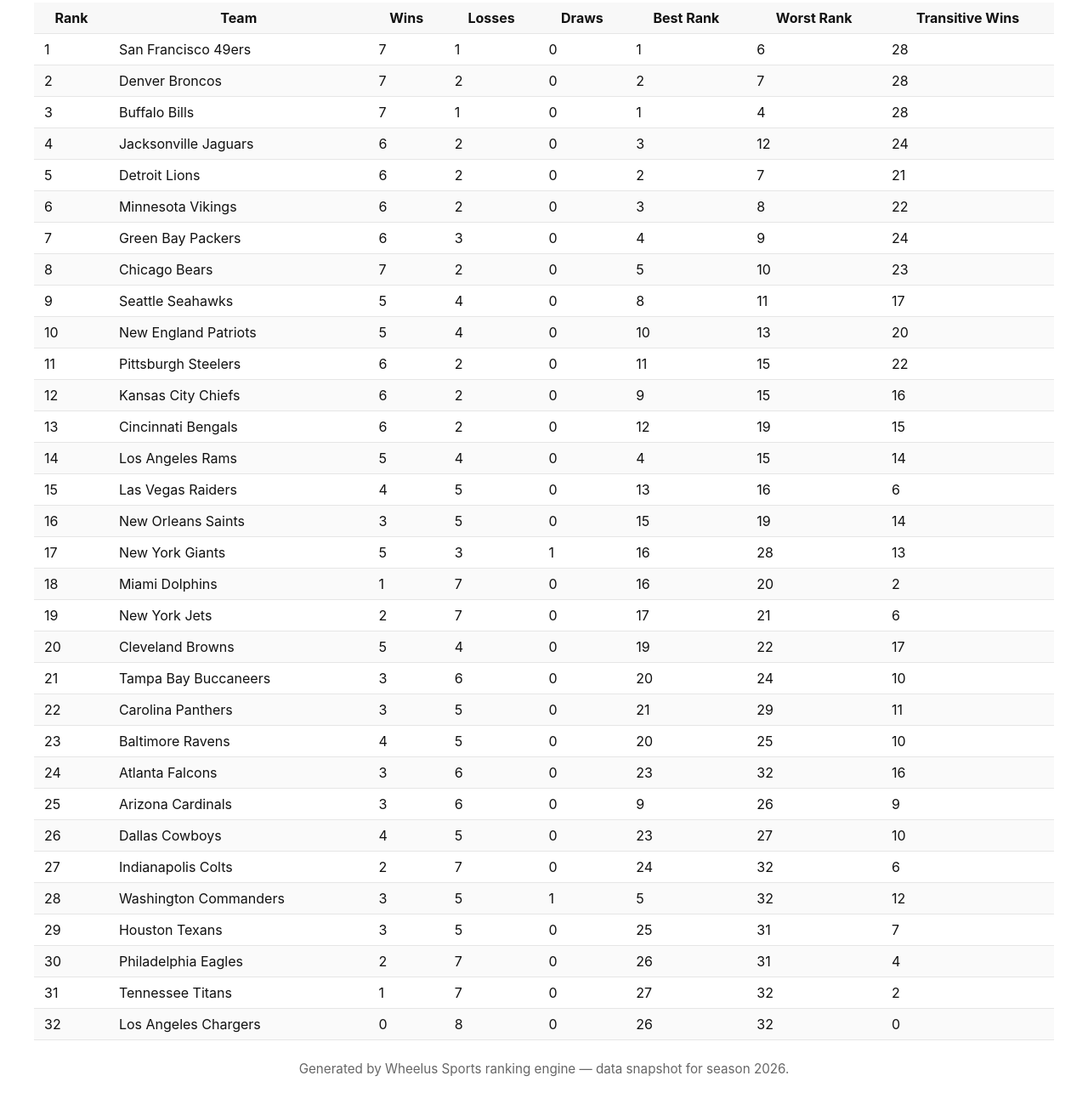
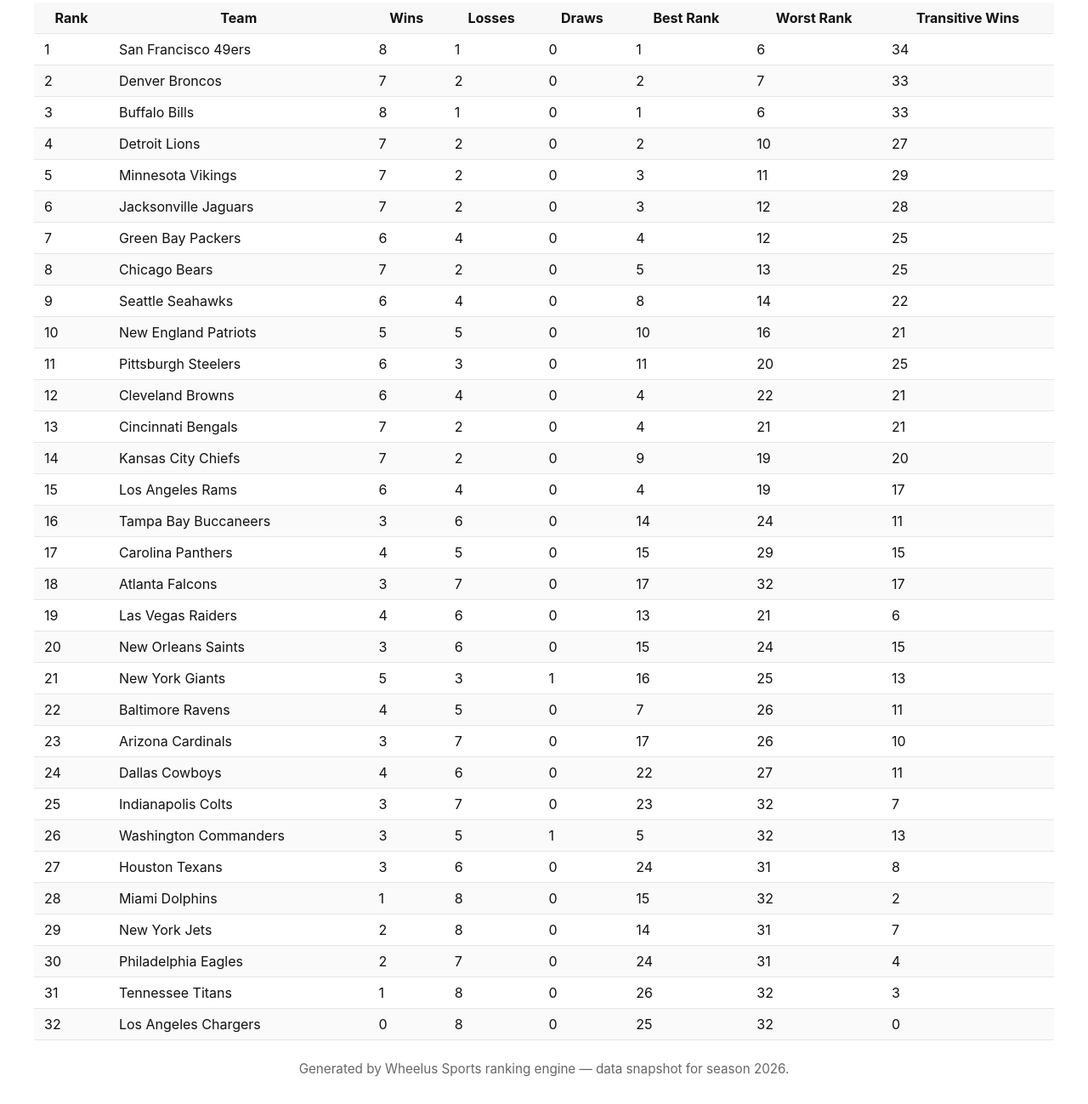
Before and after one commit to rwheelus/wheelus-sports, a plain HTML site: page NFL-2026-27.html in a window 1280 px wide. Shown: the part 468-1767 px from the top of the page at 85% size. Drawn offline with Linux system fonts and the light colour scheme.

Commit message:
NFL rankings updated for 2026 — 2026-11-16 07:22:02

```diff
--- a/NFL-2026-27.html
+++ b/NFL-2026-27.html
@@ -50,8 +50,8 @@
       <h1>NFL Ranking 2026-2027</h1>
 
       <!-- Last updated / Violations -->
-      <div class="meta">Last Updated: 2026-11-13 07:23:37 Central Standard Time</div>
-      <div class="violations">The finalized standings produced a solution with <strong>13</strong> ranking violations (13/137 = 9.49%).</div>
+      <div class="meta">Last Updated: 2026-11-16 07:22:01 Central Standard Time</div>
+      <div class="violations">The finalized standings produced a solution with <strong>16</strong> ranking violations (16/149 = 10.74%).</div>
 
       <div class="table-wrap">
         <table class="dataframe ranking-table">
@@ -71,12 +71,12 @@
     <tr>
       <td>1</td>
       <td>San Francisco 49ers</td>
-      <td>7</td>
+      <td>8</td>
       <td>1</td>
       <td>0</td>
       <td>1</td>
       <td>6</td>
-      <td>28</td>
+      <td>34</td>
     </tr>
     <tr>
       <td>2</td>
@@ -86,57 +86,57 @@
       <td>0</td>
       <td>2</td>
       <td>7</td>
-      <td>28</td>
+      <td>33</td>
     </tr>
     <tr>
       <td>3</td>
       <td>Buffalo Bills</td>
-      <td>7</td>
+      <td>8</td>
       <td>1</td>
       <td>0</td>
       <td>1</td>
-      <td>4</td>
-      <td>28</td>
+      <td>6</td>
+      <td>33</td>
     </tr>
     <tr>
       <td>4</td>
+      <td>Detroit Lions</td>
+      <td>7</td>
+      <td>2</td>
+      <td>0</td>
+      <td>2</td>
+      <td>10</td>
+      <td>27</td>
+    </tr>
+    <tr>
+      <td>5</td>
+      <td>Minnesota Vikings</td>
+      <td>7</td>
+      <td>2</td>
+      <td>0</td>
+      <td>3</td>
+      <td>11</td>
+      <td>29</td>
+    </tr>
+    <tr>
+      <td>6</td>
       <td>Jacksonville Jaguars</td>
-      <td>6</td>
+      <td>7</td>
       <td>2</td>
       <td>0</td>
       <td>3</td>
       <td>12</td>
-      <td>24</td>
-    </tr>
-    <tr>
-      <td>5</td>
-      <td>Detroit Lions</td>
-      <td>6</td>
-      <td>2</td>
-      <td>0</td>
-      <td>2</td>
-      <td>7</td>
-      <td>21</td>
-    </tr>
-    <tr>
-      <td>6</td>
-      <td>Minnesota Vikings</td>
-      <td>6</td>
-      <td>2</td>
-      <td>0</td>
-      <td>3</td>
-      <td>8</td>
-      <td>22</td>
+      <td>28</td>
     </tr>
     <tr>
       <td>7</td>
       <td>Green Bay Packers</td>
       <td>6</td>
-      <td>3</td>
+      <td>4</td>
       <td>0</td>
       <td>4</td>
-      <td>9</td>
-      <td>24</td>
+      <td>12</td>
+      <td>25</td>
     </tr>
     <tr>
       <td>8</td>
@@ -145,216 +145,216 @@
       <td>2</td>
       <td>0</td>
       <td>5</td>
-      <td>10</td>
-      <td>23</td>
+      <td>13</td>
+      <td>25</td>
     </tr>
     <tr>
       <td>9</td>
       <td>Seattle Seahawks</td>
-      <td>5</td>
+      <td>6</td>
       <td>4</td>
       <td>0</td>
       <td>8</td>
-      <td>11</td>
-      <td>17</td>
+      <td>14</td>
+      <td>22</td>
     </tr>
     <tr>
       <td>10</td>
       <td>New England Patriots</td>
       <td>5</td>
-      <td>4</td>
+      <td>5</td>
       <td>0</td>
       <td>10</td>
-      <td>13</td>
-      <td>20</td>
+      <td>16</td>
+      <td>21</td>
     </tr>
     <tr>
       <td>11</td>
       <td>Pittsburgh Steelers</td>
       <td>6</td>
-      <td>2</td>
+      <td>3</td>
       <td>0</td>
       <td>11</td>
-      <td>15</td>
-      <td>22</td>
+      <td>20</td>
+      <td>25</td>
     </tr>
     <tr>
       <td>12</td>
-      <td>Kansas City Chiefs</td>
+      <td>Cleveland Browns</td>
       <td>6</td>
-      <td>2</td>
+      <td>4</td>
       <td>0</td>
-      <td>9</td>
-      <td>15</td>
-      <td>16</td>
+      <td>4</td>
+      <td>22</td>
+      <td>21</td>
     </tr>
     <tr>
       <td>13</td>
       <td>Cincinnati Bengals</td>
-      <td>6</td>
+      <td>7</td>
       <td>2</td>
       <td>0</td>
-      <td>12</td>
+      <td>4</td>
+      <td>21</td>
+      <td>21</td>
+    </tr>
+    <tr>
+      <td>14</td>
+      <td>Kansas City Chiefs</td>
+      <td>7</td>
+      <td>2</td>
+      <td>0</td>
+      <td>9</td>
       <td>19</td>
+      <td>20</td>
+    </tr>
+    <tr>
+      <td>15</td>
+      <td>Los Angeles Rams</td>
+      <td>6</td>
+      <td>4</td>
+      <td>0</td>
+      <td>4</td>
+      <td>19</td>
+      <td>17</td>
+    </tr>
+    <tr>
+      <td>16</td>
+      <td>Tampa Bay Buccaneers</td>
+      <td>3</td>
+      <td>6</td>
+      <td>0</td>
+      <td>14</td>
+      <td>24</td>
+      <td>11</td>
+    </tr>
+    <tr>
+      <td>17</td>
+      <td>Carolina Panthers</td>
+      <td>4</td>
+      <td>5</td>
+      <td>0</td>
+      <td>15</td>
+      <td>29</td>
       <td>15</td>
     </tr>
     <tr>
-      <td>14</td>
-      <td>Los Angeles Rams</td>
-      <td>5</td>
-      <td>4</td>
+      <td>18</td>
+      <td>Atlanta Falcons</td>
+      <td>3</td>
+      <td>7</td>
       <td>0</td>
-      <td>4</td>
-      <td>15</td>
-      <td>14</td>
+      <td>17</td>
+      <td>32</td>
+      <td>17</td>
     </tr>
     <tr>
-      <td>15</td>
+      <td>19</td>
       <td>Las Vegas Raiders</td>
       <td>4</td>
-      <td>5</td>
+      <td>6</td>
       <td>0</td>
       <td>13</td>
-      <td>16</td>
+      <td>21</td>
       <td>6</td>
     </tr>
     <tr>
-      <td>16</td>
+      <td>20</td>
       <td>New Orleans Saints</td>
       <td>3</td>
-      <td>5</td>
+      <td>6</td>
       <td>0</td>
       <td>15</td>
-      <td>19</td>
-      <td>14</td>
+      <td>24</td>
+      <td>15</td>
     </tr>
     <tr>
-      <td>17</td>
+      <td>21</td>
       <td>New York Giants</td>
       <td>5</td>
       <td>3</td>
       <td>1</td>
       <td>16</td>
-      <td>28</td>
+      <td>25</td>
       <td>13</td>
     </tr>
     <tr>
-      <td>18</td>
-      <td>Miami Dolphins</td>
-      <td>1</td>
-      <td>7</td>
-      <td>0</td>
-      <td>16</td>
-      <td>20</td>
-      <td>2</td>
-    </tr>
-    <tr>
-      <td>19</td>
-      <td>New York Jets</td>
-      <td>2</td>
-      <td>7</td>
-      <td>0</td>
-      <td>17</td>
-      <td>21</td>
-      <td>6</td>
-    </tr>
-    <tr>
-      <td>20</td>
-      <td>Cleveland Browns</td>
-      <td>5</td>
+      <td>22</td>
+      <td>Baltimore Ravens</td>
       <td>4</td>
-      <td>0</td>
-      <td>19</td>
-      <td>22</td>
-      <td>17</td>
-    </tr>
-    <tr>
-      <td>21</td>
-      <td>Tampa Bay Buccaneers</td>
-      <td>3</td>
-      <td>6</td>
-      <td>0</td>
-      <td>20</td>
-      <td>24</td>
-      <td>10</td>
-    </tr>
-    <tr>
-      <td>22</td>
-      <td>Carolina Panthers</td>
-      <td>3</td>
       <td>5</td>
       <td>0</td>
-      <td>21</td>
-      <td>29</td>
+      <td>7</td>
+      <td>26</td>
       <td>11</td>
     </tr>
     <tr>
       <td>23</td>
-      <td>Baltimore Ravens</td>
-      <td>4</td>
-      <td>5</td>
+      <td>Arizona Cardinals</td>
+      <td>3</td>
+      <td>7</td>
       <td>0</td>
-      <td>20</td>
-      <td>25</td>
+      <td>17</td>
+      <td>26</td>
       <td>10</td>
     </tr>
     <tr>
       <td>24</td>
-      <td>Atlanta Falcons</td>
+      <td>Dallas Cowboys</td>
+      <td>4</td>
+      <td>6</td>
+      <td>0</td>
+      <td>22</td>
+      <td>27</td>
+      <td>11</td>
+    </tr>
+    <tr>
+      <td>25</td>
+      <td>Indianapolis Colts</td>
       <td>3</td>
-      <td>6</td>
+      <td>7</td>
       <td>0</td>
       <td>23</td>
       <td>32</td>
-      <td>16</td>
-    </tr>
-    <tr>
-      <td>25</td>
-      <td>Arizona Cardinals</td>
-      <td>3</td>
-      <td>6</td>
-      <td>0</td>
-      <td>9</td>
-      <td>26</td>
-      <td>9</td>
+      <td>7</td>
     </tr>
     <tr>
       <td>26</td>
-      <td>Dallas Cowboys</td>
-      <td>4</td>
-      <td>5</td>
-      <td>0</td>
-      <td>23</td>
-      <td>27</td>
-      <td>10</td>
-    </tr>
-    <tr>
-      <td>27</td>
-      <td>Indianapolis Colts</td>
-      <td>2</td>
-      <td>7</td>
-      <td>0</td>
-      <td>24</td>
-      <td>32</td>
-      <td>6</td>
-    </tr>
-    <tr>
-      <td>28</td>
       <td>Washington Commanders</td>
       <td>3</td>
       <td>5</td>
       <td>1</td>
       <td>5</td>
       <td>32</td>
-      <td>12</td>
+      <td>13</td>
+    </tr>
+    <tr>
+      <td>27</td>
+      <td>Houston Texans</td>
+      <td>3</td>
+      <td>6</td>
+      <td>0</td>
+      <td>24</td>
+      <td>31</td>
+      <td>8</td>
+    </tr>
+    <tr>
+      <td>28</td>
+      <td>Miami Dolphins</td>
+      <td>1</td>
+      <td>8</td>
+      <td>0</td>
+      <td>15</td>
+      <td>32</td>
+      <td>2</td>
     </tr>
     <tr>
       <td>29</td>
-      <td>Houston Texans</td>
-      <td>3</td>
-      <td>5</td>
+      <td>New York Jets</td>
+      <td>2</td>
+      <td>8</td>
       <td>0</td>
-      <td>25</td>
+      <td>14</td>
       <td>31</td>
       <td>7</td>
     </tr>
@@ -364,7 +364,7 @@
       <td>2</td>
       <td>7</td>
       <td>0</td>
-      <td>26</td>
+      <td>24</td>
       <td>31</td>
       <td>4</td>
     </tr>
@@ -372,11 +372,11 @@
       <td>31</td>
       <td>Tennessee Titans</td>
       <td>1</td>
-      <td>7</td>
+      <td>8</td>
       <td>0</td>
-      <td>27</td>
+      <td>26</td>
       <td>32</td>
-      <td>2</td>
+      <td>3</td>
     </tr>
     <tr>
       <td>32</td>
@@ -384,7 +384,7 @@
       <td>0</td>
       <td>8</td>
       <td>0</td>
-      <td>26</td>
+      <td>25</td>
       <td>32</td>
       <td>0</td>
     </tr>
```
